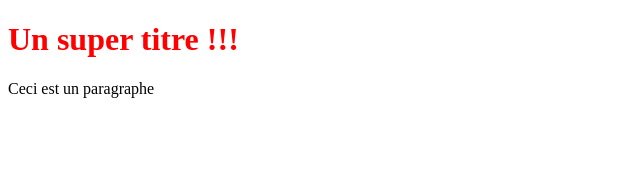
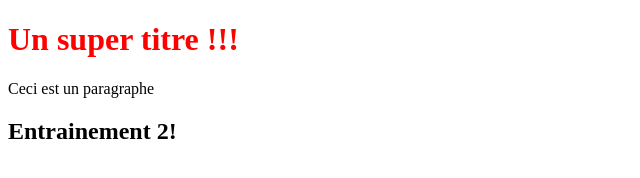
Before and after one commit to kemal7513/myapp, a plain HTML site: page index.html in a window 1280 px wide. Shown: the whole page, without its empty margins (0-640 px from the left). Drawn offline with Linux system fonts and the light colour scheme.

Commit message:
mon nouveau message Ahah22

```diff
--- a/index.html
+++ b/index.html
@@ -7,5 +7,7 @@
   <body>
     <h1>Un super titre !!!</h1>
     <p>Ceci est un paragraphe</p>
+
+    <h2>Entrainement 2!</h2>
   </body>
 </html>
```
